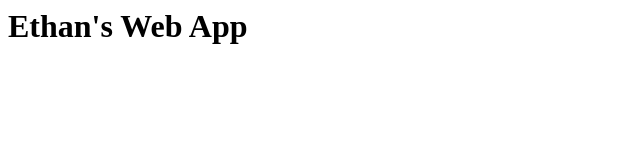
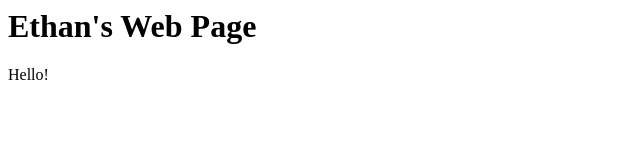
Before and after one commit to E2660/PersonalWebApp, a plain HTML site: page index.html in a window 1280 px wide. Shown: the full height of the page, 0-640 px from the left. Drawn offline with Linux system fonts and the light colour scheme.

Commit message:
Index update

```diff
--- a/index.html
+++ b/index.html
@@ -3,6 +3,7 @@
         <title>My Page</title>
     </head>
     <body>
-        <h1>Ethan's Web App</h1>
+        <h1>Ethan's Web Page</h1>
+        <hi>Hello!</hi>
     </body>
 </html>
```
Also changed, not shown: 1 other file.
